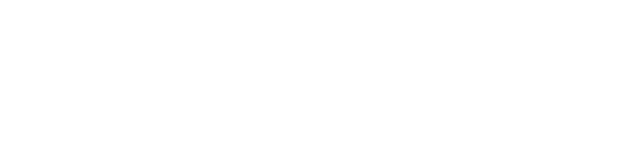
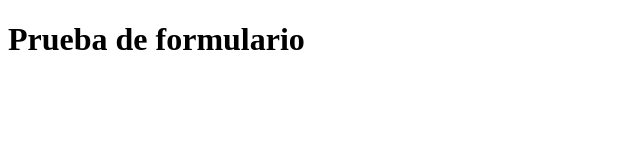
Before and after one commit to Melannie-G/Proyecto1, a plain HTML site: page index.html in a window 1280 px wide. Shown: the whole page, without its empty margins (0-640 px from the left). Drawn offline with Linux system fonts and the light colour scheme.

Commit message:
Update index.html

```diff
--- a/index.html
+++ b/index.html
@@ -4,7 +4,7 @@
 
 <head>
 
-  <title><h1>Prueba de formulario</h1></title>
+  <h1>Prueba de formulario</h1>
 
   <meta charset="UTF-8">
 
```
